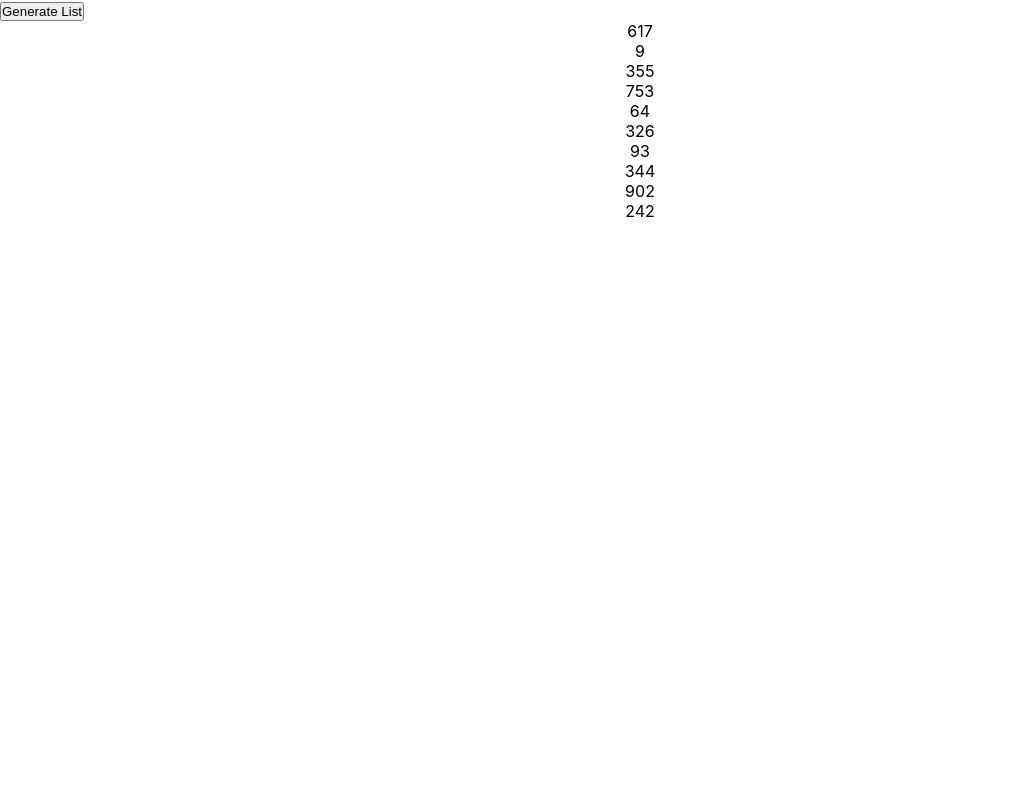
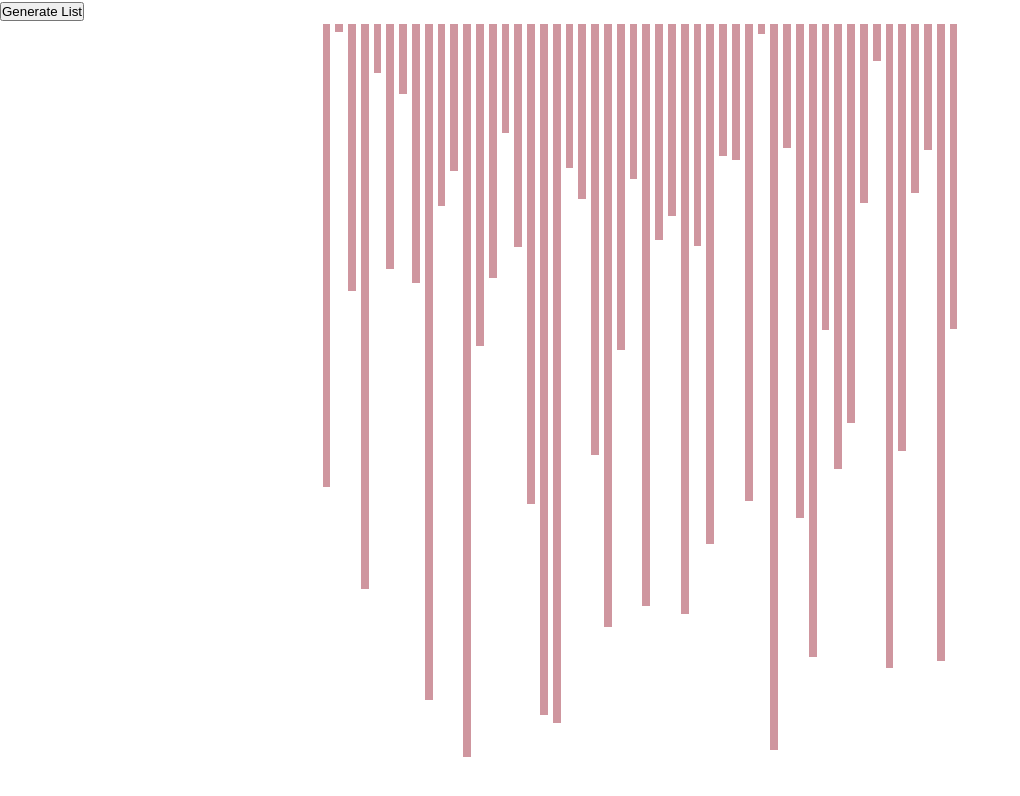
Before and after one commit to eLpupil/sorting-visualizer, a React (Create React App) app: page / in a window 1280 px wide. Both pictures are taken after a click on the button "Generate List". Shown: the top 796 px of the page, without its empty margins (0-1020 px from the left). Built offline with nearby package versions, Linux system fonts and the light colour scheme.

Commit message:
add styling for numbers to display as bars

```diff
--- a/public/sortingVisualizer.css
+++ b/public/sortingVisualizer.css
@@ -4,6 +4,19 @@
     box-sizing: border-box;
 }
 
+
 .visualizer {
+    display: flex;
+    flex-direction: row;
     text-align: center;
+    justify-content: space-around;
+    width: 50vw;
+    margin: auto;
 }
+
+.number-bars {
+    background-color: rgb(207, 150, 159);
+    margin: 2.5px;
+    width: 5px;
+    flex-grow: 1;
+}
--- a/src/Components/SortingVisualizer.jsx
+++ b/src/Components/SortingVisualizer.jsx
@@ -6,8 +6,8 @@ function SortingVisualizer() {
     function generateList() {
         numbers = [];
 
-        for (let i = 0; i < 10; i++) {
-            numbers.push(generateNumber(5, 1000))
+        for (let i = 0; i < 50; i++) {
+            numbers.push(generateNumber(5, 750))
         }
 
         setList(numbers);
@@ -15,7 +15,7 @@ function SortingVisualizer() {
 
 
     return (
-        <div>
+        <div className='container'>
             <nav>
                 <button onClick={generateList}>
                     Generate List
@@ -25,7 +25,11 @@ function SortingVisualizer() {
             <div className='visualizer'>
                 {numbers.map(number => {
                     return (
-                        <div>{number}</div>
+                        <div
+                            className='number-bars'
+                            style={{ height: `${number}px` }}
+                        >
+                        </div>
                     )
                 })}
             </div>
```
